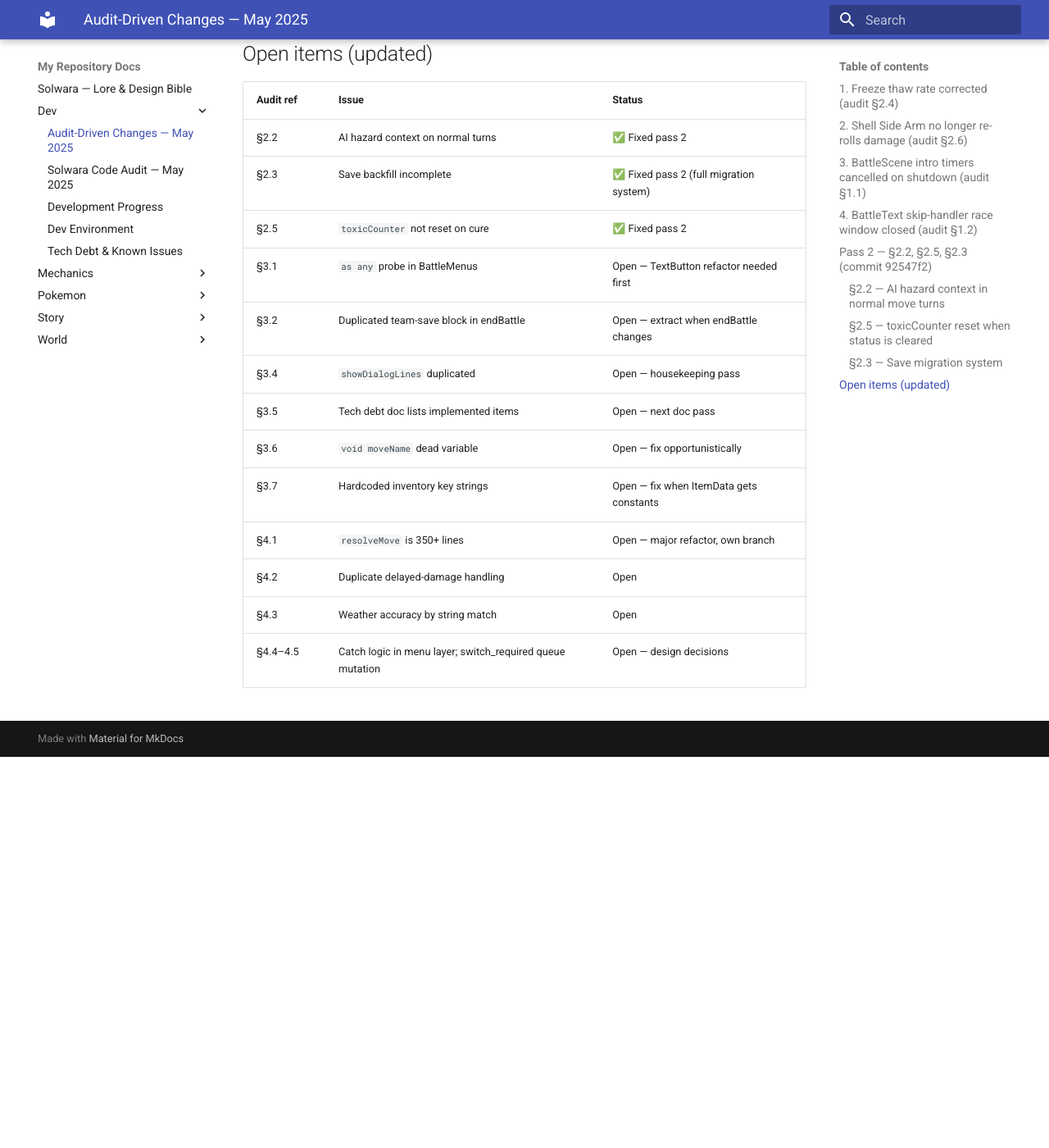
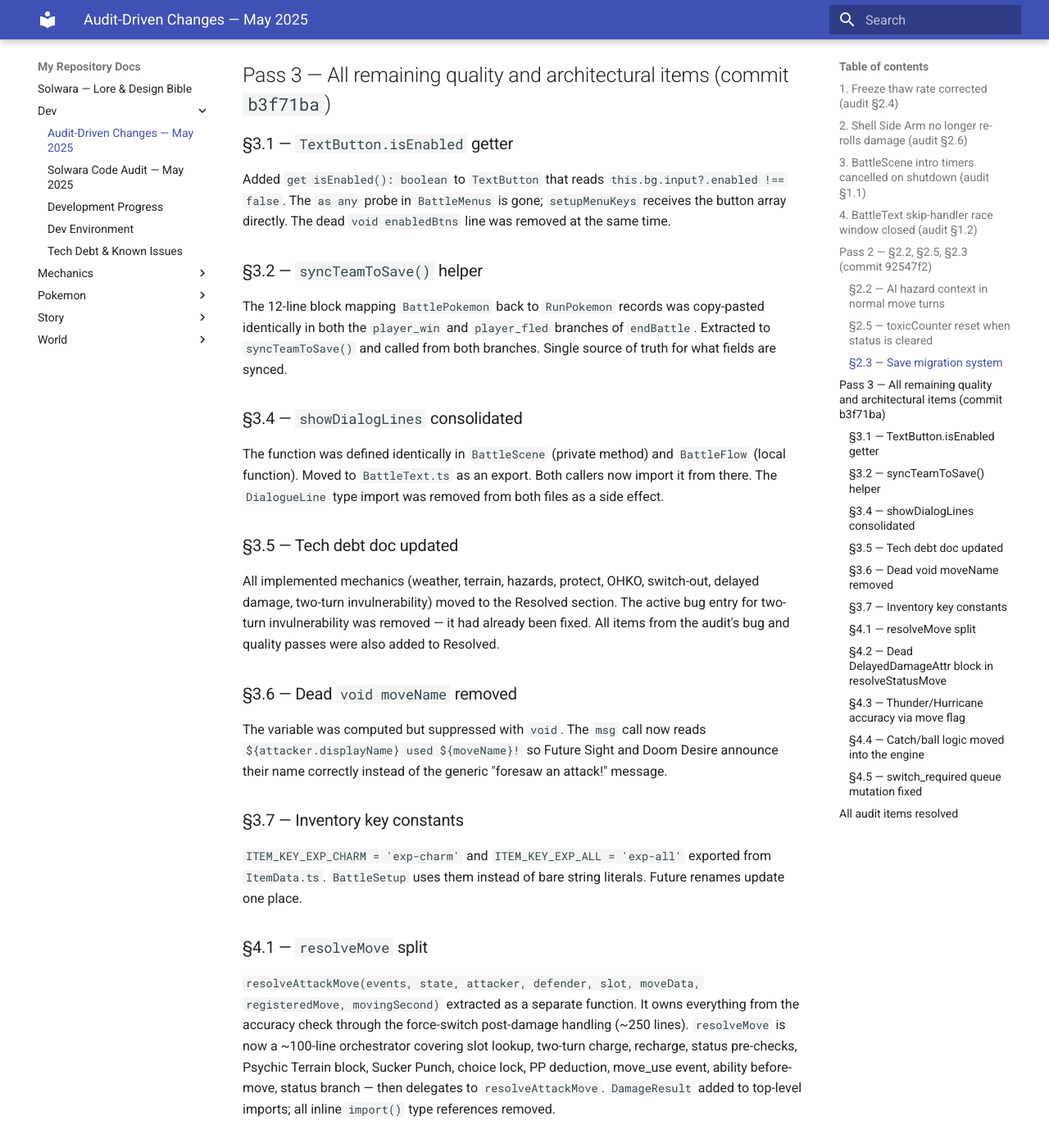
Before and after one commit to solwara-pokemon/lore-building, an MkDocs documentation site: the page built from docs/dev/audit_changes_2025_05.md, in a window 1280 px wide and 1400 px high, scrolled down 4031 px. Shown: the whole window at 82% size. Built offline with MkDocs 1.6.1 and Material for MkDocs 9.7.7, drawn with Linux system fonts in a browser that asks for light colours; before the commit the page ends 4954 px from its top, so only the background shows below that; some of the changed text lies outside the part shown.

Commit message:
docs: pass 3 audit changelog + tech_debt.md fully updated

```diff
--- a/docs/dev/audit_changes_2025_05.md
+++ b/docs/dev/audit_changes_2025_05.md
@@ -121,20 +121,70 @@
 
 ---
 
-## Open items (updated)
+---
+
+## Pass 3 — All remaining quality and architectural items (commit `b3f71ba`)
+
+### §3.1 — `TextButton.isEnabled` getter
+Added `get isEnabled(): boolean` to `TextButton` that reads `this.bg.input?.enabled !== false`. The `as any` probe in `BattleMenus` is gone; `setupMenuKeys` receives the button array directly. The dead `void enabledBtns` line was removed at the same time.
+
+### §3.2 — `syncTeamToSave()` helper
+The 12-line block mapping `BattlePokemon` back to `RunPokemon` records was copy-pasted identically in both the `player_win` and `player_fled` branches of `endBattle`. Extracted to `syncTeamToSave()` and called from both branches. Single source of truth for what fields are synced.
+
+### §3.4 — `showDialogLines` consolidated
+The function was defined identically in `BattleScene` (private method) and `BattleFlow` (local function). Moved to `BattleText.ts` as an export. Both callers now import it from there. The `DialogueLine` type import was removed from both files as a side effect.
+
+### §3.5 — Tech debt doc updated
+All implemented mechanics (weather, terrain, hazards, protect, OHKO, switch-out, delayed damage, two-turn invulnerability) moved to the Resolved section. The active bug entry for two-turn invulnerability was removed — it had already been fixed. All items from the audit's bug and quality passes were also added to Resolved.
+
+### §3.6 — Dead `void moveName` removed
+The variable was computed but suppressed with `void`. The `msg` call now reads `${attacker.displayName} used ${moveName}!` so Future Sight and Doom Desire announce their name correctly instead of the generic "foresaw an attack!" message.
+
+### §3.7 — Inventory key constants
+`ITEM_KEY_EXP_CHARM = 'exp-charm'` and `ITEM_KEY_EXP_ALL = 'exp-all'` exported from `ItemData.ts`. `BattleSetup` uses them instead of bare string literals. Future renames update one place.
+
+### §4.1 — `resolveMove` split
+`resolveAttackMove(events, state, attacker, defender, slot, moveData, registeredMove, movingSecond)` extracted as a separate function. It owns everything from the accuracy check through the force-switch post-damage handling (~250 lines). `resolveMove` is now a ~100-line orchestrator covering slot lookup, two-turn charge, recharge, status pre-checks, Psychic Terrain block, Sucker Punch, choice lock, PP deduction, move_use event, ability before-move, status branch — then delegates to `resolveAttackMove`. `DamageResult` added to top-level imports; all inline `import()` type references removed.
+
+### §4.2 — Dead `DelayedDamageAttr` block in `resolveStatusMove`
+The duplicate handling block (Future Sight/Doom Desire) inside `resolveStatusMove` is now marked as unreachable with an explanatory comment. Future Sight and Doom Desire are `AttackMove` (special category) so they are always intercepted by the `resolveAttackMove` path and never reach `resolveStatusMove`. The block was left in place with a comment rather than deleted so the reasoning is visible.
+
+### §4.3 — Thunder/Hurricane accuracy via move flag
+`Move` gained a `weatherAccuracy: 'rain-always' | null` field and a `.rainAccuracy()` builder. Thunder and Hurricane are marked `.rainAccuracy()` in their move files. The engine checks `registeredMove?.weatherAccuracy === 'rain-always'` instead of string-matching `moveLower === 'thunder' || moveLower === 'hurricane'`. The `moveLower` variable was removed; the grassy terrain name check inlines its own local `moveName`. Thunder's implementation status was upgraded from `'partial'` to `'full'`.
+
+### §4.4 — Catch/ball logic moved into the engine
+**Before:** `BattleMenus.throwBall` called `calcCatch` directly, ran the ball animation, then called `onCatchSuccess` which called `gainExp`, `unlockStarter`, and wrote to the save — all from the UI layer.
+
+**After:** The engine's `ball` action handler calls `calcCatch`, emits two new event types:
+- `ball_throw { ballKey, ballName, shakeCount, caught }` — scene plays the animation and calls `next()` when it finishes
+- `catch_success { speciesId, displayName, expEvents }` — `BattleFlow.playEvent` handles the save work: `unlockStarter`, team append or party-full path, and replays the `expEvents` sub-queue
+
+`BattleMenus` no longer imports `calcCatch`, `calcExp`, `gainExp`, `pokemonDb`, `BallContext`, or `BattlePokemon`. `onCatchSuccess` was deleted. `BattleEvents` has two new members in the union.
+
+### §4.5 — `switch_required` queue mutation fixed
+`remaining.length = 0` mutated the live array that `playEvent` was iterating when `next()` was called. Replaced with a drain loop using `remaining.shift()` that builds a `resumeEvents` snapshot — same filter (drop player `move_use`), no mutation of the shared reference.
+
+---
+
+## All audit items resolved
 
 | Audit ref | Issue | Status |
 |-----------|-------|--------|
-| §2.2 | AI hazard context on normal turns | ✅ Fixed pass 2 |
-| §2.3 | Save backfill incomplete | ✅ Fixed pass 2 (full migration system) |
-| §2.5 | `toxicCounter` not reset on cure | ✅ Fixed pass 2 |
-| §3.1 | `as any` probe in BattleMenus | Open — TextButton refactor needed first |
-| §3.2 | Duplicated team-save block in endBattle | Open — extract when endBattle changes |
-| §3.4 | `showDialogLines` duplicated | Open — housekeeping pass |
-| §3.5 | Tech debt doc lists implemented items | Open — next doc pass |
-| §3.6 | `void moveName` dead variable | Open — fix opportunistically |
-| §3.7 | Hardcoded inventory key strings | Open — fix when ItemData gets constants |
-| §4.1 | `resolveMove` is 350+ lines | Open — major refactor, own branch |
-| §4.2 | Duplicate delayed-damage handling | Open |
-| §4.3 | Weather accuracy by string match | Open |
-| §4.4–4.5 | Catch logic in menu layer; switch_required queue mutation | Open — design decisions |
+| §1.1 | BattleScene timer leak | ✅ Pass 1 |
+| §1.2 | BattleText skip-handler race | ✅ Pass 1 |
+| §2.1 | Shell Side Arm re-rolls damage | ✅ Pass 1 |
+| §2.4 | Freeze thaw rate double-counted | ✅ Pass 1 |
+| §2.2 | AI hazard context on normal turns | ✅ Pass 2 |
+| §2.3 | Save backfill incomplete | ✅ Pass 2 (migration system) |
+| §2.5 | `toxicCounter` not reset on cure | ✅ Pass 2 |
+| §3.1 | `as any` probe in BattleMenus | ✅ Pass 3 |
+| §3.2 | Duplicated team-save block | ✅ Pass 3 |
+| §3.4 | `showDialogLines` duplicated | ✅ Pass 3 |
+| §3.5 | Tech debt doc stale | ✅ Pass 3 |
+| §3.6 | `void moveName` dead variable | ✅ Pass 3 |
+| §3.7 | Hardcoded inventory key strings | ✅ Pass 3 |
+| §4.1 | `resolveMove` 350+ lines | ✅ Pass 3 |
+| §4.2 | Duplicate delayed-damage handling | ✅ Pass 3 (documented as unreachable) |
+| §4.3 | Weather accuracy by string match | ✅ Pass 3 |
+| §4.4 | Catch logic in menu layer | ✅ Pass 3 |
+| §4.5 | `switch_required` queue mutation | ✅ Pass 3 |
```
Also changed, not shown: docs/dev/tech_debt.md (+26 -26 lines).
